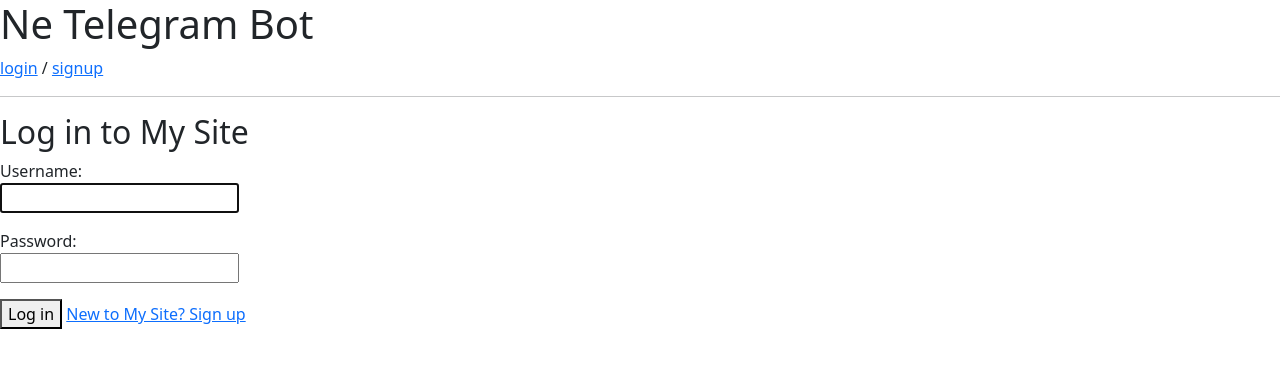
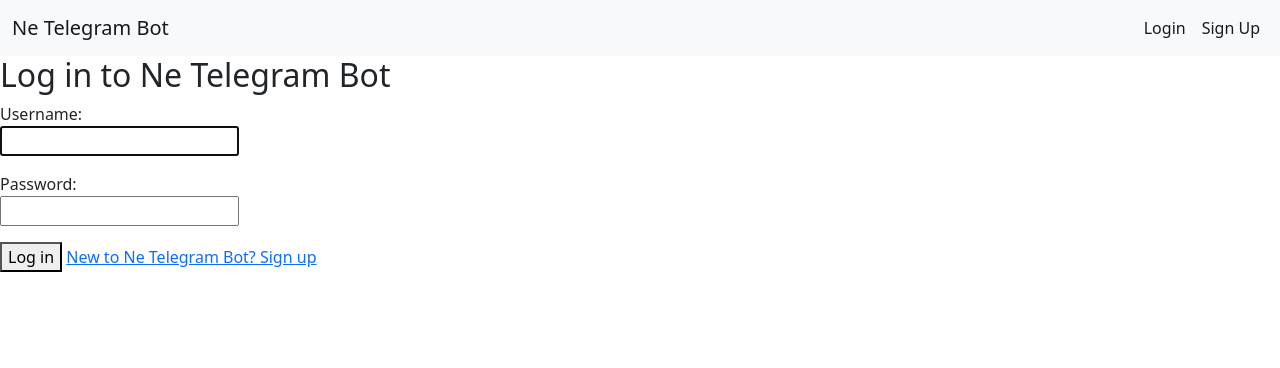
Before and after one commit to samuelfirst/nemoobot, a Django app: page /login/ in a window 1280 px wide. Shown: the top 368 px of the page. Run offline with Django 3.2, Linux system fonts and the light colour scheme; parts of the project's set-up code (start-up, migrations or seed data) failed here and were passed over.

Commit message:
Edit templates

```diff
--- a/web/templates/base.html
+++ b/web/templates/base.html
@@ -7,19 +7,41 @@
     <title>Ne Telegram Bot</title>
   </head>
   <body>
-    <header>
-      <h1>Ne Telegram Bot</h1>
-      {% if user.is_authenticated %}
-        <a href="{% url 'logout'%}">logout</a>
-      {% else %}
-        <a href="{% url 'login'%}">login</a> / <a href="{% url 'signup'%}">signup</a>
-      {% endif %}
-      <hr>
-    </header>
+    <nav class="navbar navbar-expand-lg navbar-light bg-light justify-content-end">
+      <div class="container-fluid">
+        <a class="navbar-brand" href="{% url 'index'%}">Ne Telegram Bot</a>
+        <button class="navbar-toggler" type="button" data-bs-toggle="collapse" data-bs-target="#navbarSupportedContent" aria-controls="navbarSupportedContent" aria-expanded="false" aria-label="Toggle navigation">
+          <span class="navbar-toggler-icon"></span>
+        </button>
+        <div class="collapse navbar-collapse" id="navbarSupportedContent">
+          <ul class="navbar-nav flex-row flex-wrap ms-md-auto">
+            {% if user.is_authenticated %}
+              <li class="nav-item dropdown">
+                <a class="nav-link dropdown-toggle" href="#" id="navbarDropdownMenuLink" role="button" data-bs-toggle="dropdown" aria-expanded="false">
+                  {{ user.username }}
+                </a>
+                <ul class="dropdown-menu" aria-labelledby="navbarDropdownMenuLink">
+                  <a class="dropdown-item" aria-current="page" href="#">Profile</a>
+                  <a class="dropdown-item" aria-current="page" href="#">Settings</a>
+                  <a class="dropdown-item" aria-current="page" href="{% url 'logout'%}">Logout</a>
+                </ul>
+              </li>
+            {% else %}
+              <li class="nav-item">
+                <a class="nav-link active" aria-current="page" href="{% url 'login'%}">Login</a>
+              </li>
+              <li class="nav-item">
+                <a class="nav-link active" aria-current="page" href="{% url 'signup'%}">Sign Up</a>
+              </li>
+            {% endif %}
+          </ul>
+        </div>
+      </div>
+    </nav>
     <main>
       {% block content %}
       {% endblock %}
     </main>
-  </body>
+    <script src="https://cdn.jsdelivr.net/npm/bootstrap@5.0.0-beta1/dist/js/bootstrap.bundle.min.js" integrity="sha384-ygbV9kiqUc6oa4msXn9868pTtWMgiQaeYH7/t7LECLbyPA2x65Kgf80OJFdroafW" crossorigin="anonymous"></script>
   </body>
 </html>
--- a/web/templates/index.html
+++ b/web/templates/index.html
@@ -4,6 +4,6 @@
   {% if user.username %}
     <h2>Welcome, {{ user.username }}!</h2>
   {% else %}
-    <h2>Welcome!<br>Please login or signup!</h2>
+    <h2>Welcome!<br>Please <a href="{% url 'login'%}">login</a> or <a href="{% url 'signup'%}">sign up</a>!</h2>
   {% endif %}
 {% endblock %}
--- a/web/templates/login.html
+++ b/web/templates/login.html
@@ -1,9 +1,11 @@
 {% extends 'base.html' %}
 
 {% block content %}
-  <h2>Log in to My Site</h2>
+  <h2>Log in to Ne Telegram Bot</h2>
   {% if form.errors %}
-    <p style="color: red">Your username and password didn't match. Please try again.</p>
+    <div class="alert alert-danger" role="alert">
+      Your username and password didn't match. Please try again.
+    </div>
   {% endif %}
   <form method="post">
     {% csrf_token %}
@@ -13,7 +15,9 @@
         {{ field.label_tag }}<br>
         {{ field }}<br>
         {% for error in field.errors %}
-          <p style="color: red">{{ error }}</p>
+          <div class="alert alert-danger" role="alert">
+            {{ error }}
+          </div>
         {% endfor %}
         {% if field.help_text %}
           <p><small style="color: grey">{{ field.help_text }}</small></p>
@@ -21,6 +25,6 @@
       </p>
     {% endfor %}
     <button type="submit">Log in</button>
-    <a href="/signup">New to My Site? Sign up</a>
+    <a href="/signup">New to Ne Telegram Bot? Sign up</a>
   </form>
 {% endblock %}
--- a/web/templates/signup.html
+++ b/web/templates/signup.html
@@ -12,7 +12,9 @@
           <small style="color: grey">{{ field.help_text }}</small>
         {% endif %}
         {% for error in field.errors %}
-          <p style="color: red">{{ error }}</p>
+          <div class="alert alert-danger" role="alert">
+            {{ error }}
+          </div>
         {% endfor %}
       </p>
     {% endfor %}
```
